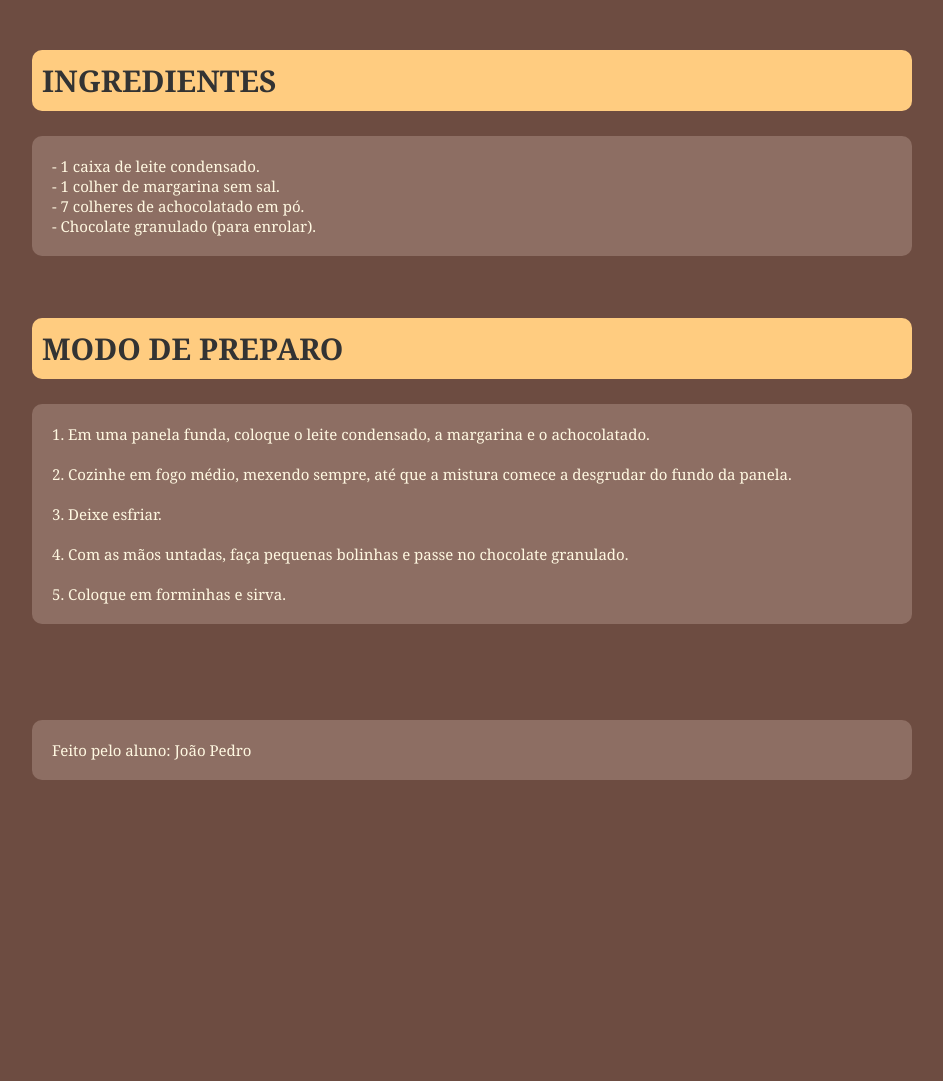
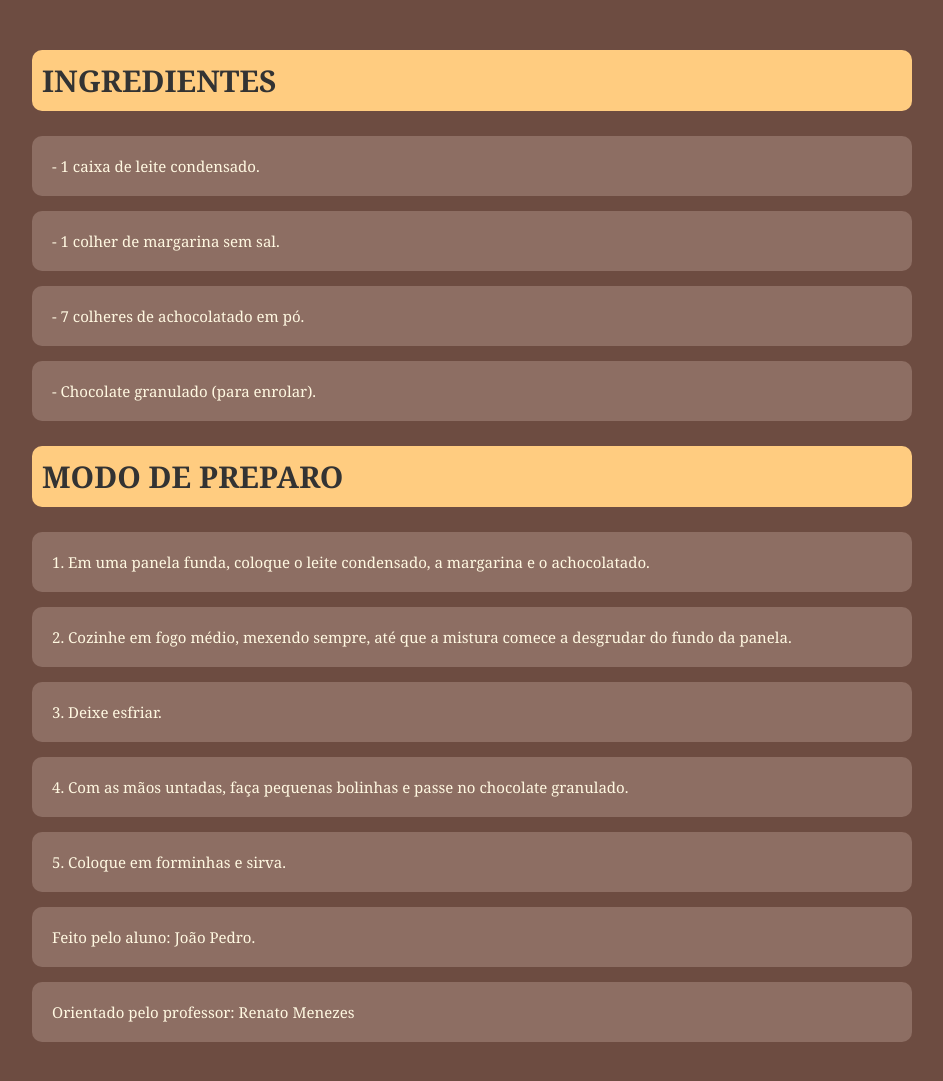
Before and after one commit to JoaoPedro345052/primeirosite, a plain HTML site: page index.html in a window 1280 px wide. Shown: the part 363-1444 px from the top of the page, without its empty margins (168-1111 px from the left). Before the commit the page ends 1343 px from the top, so only its background shows below. Drawn offline with Linux system fonts and the light colour scheme.

Commit message:
Refactor HTML structure for ingredients and preparation
Updated ingredient and preparation sections to use div and p tags for better structure. Modified footer to include the professor's name.

```diff
--- a/index.html
+++ b/index.html
@@ -15,24 +15,32 @@
   <section>
     <br> <!-- <br> serve para pular linha -->
     <h2>INGREDIENTES</h2>
-    <p>- 1 caixa de leite condensado.
-    <br>- 1 colher de margarina sem sal.
-    <br>- 7 colheres de achocolatado em pó.
-    <br>- Chocolate granulado (para enrolar).
-    </p><br>
+    <div>
+      <p>- 1 caixa de leite condensado.</p>
+      <p>- 1 colher de margarina sem sal.</p>
+      <p>- 7 colheres de achocolatado em pó.</p>
+      <p>- Chocolate granulado (para enrolar).</p>
+    </div>
   </section>
 
   <section>
     <h2>MODO DE PREPARO</h2>
-    <p>1. Em uma panela funda, coloque o leite condensado, a margarina e o achocolatado.
-    <br><br>2. Cozinhe em fogo médio, mexendo sempre, até que a mistura comece a desgrudar do fundo da panela.
-    <br><br>3. Deixe esfriar.
-    <br><br>4. Com as mãos untadas, faça pequenas bolinhas e passe no chocolate granulado.
-    <br><br>5. Coloque em forminhas e sirva.   </p>
+    <div>
+      <p>1. Em uma panela funda, coloque o leite condensado, a margarina e o achocolatado.</p>
+      <p>2. Cozinhe em fogo médio, mexendo sempre, até que a mistura comece a desgrudar do fundo da panela.</p>
+      <p>3. Deixe esfriar.</p>
+      <p>4. Com as mãos untadas, faça pequenas bolinhas e passe no chocolate granulado.</p>
+      <p>5. Coloque em forminhas e sirva.</p>
+    </div>
   </section>
 
-    <footer>
-      <br><br><br><p>Feito pelo aluno: João Pedro</p>
-    </footer>
+  <footer>
+    <div>
+      <p>Feito pelo aluno: João Pedro.</p>
+      <p>Orientado pelo professor: Renato Menezes</p>
+    </div>
+  </footer>
+
 </body>
+</html></body>
 </html>
```
